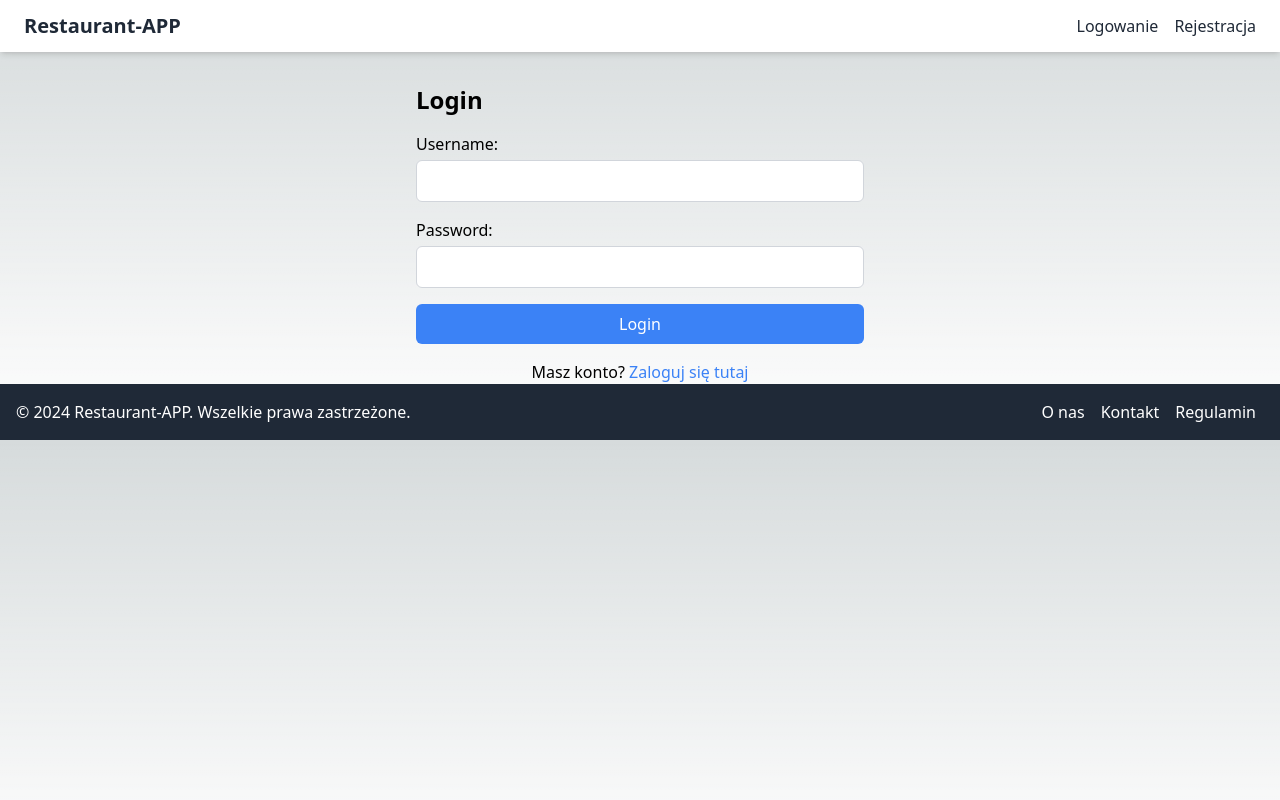
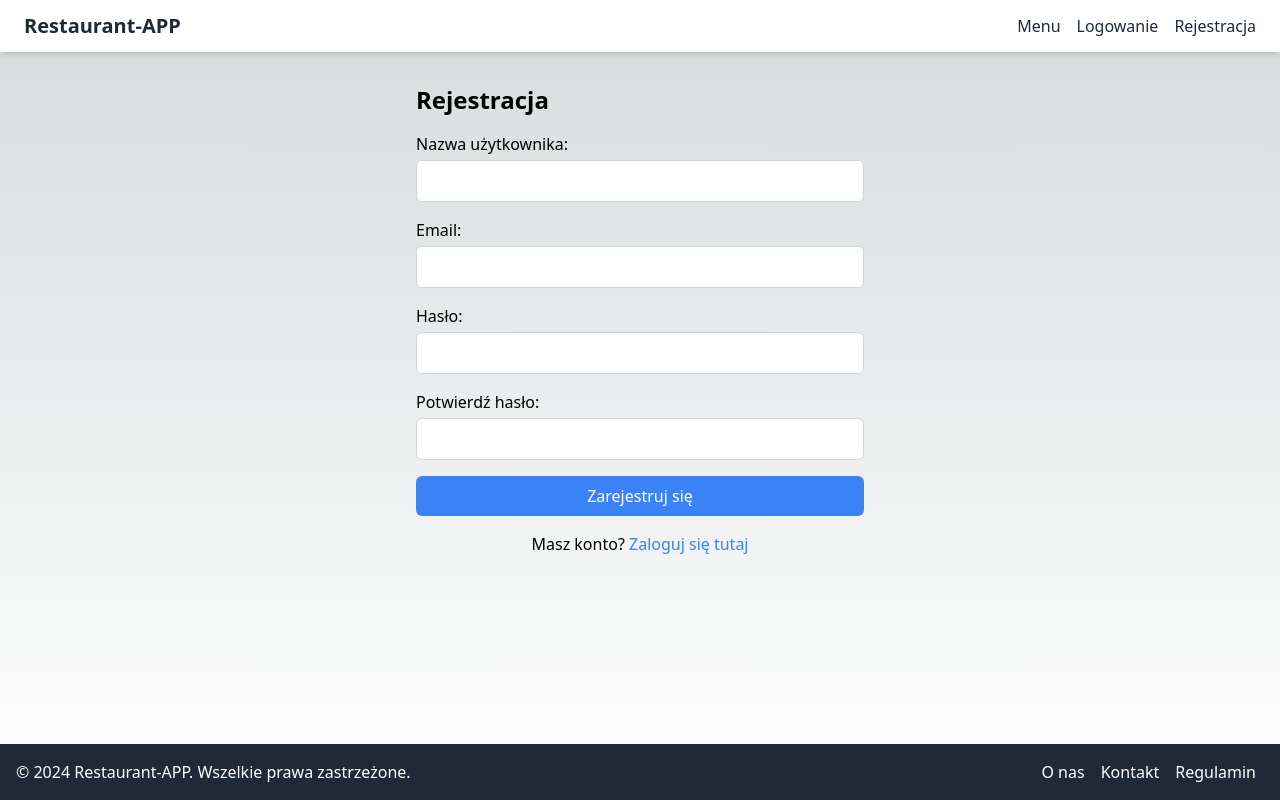
Before and after one commit to W-Worach/restaurant-web-app, a Next.js app: page /register in a window 1280 px wide. Built offline with nearby package versions, Linux system fonts and the light colour scheme.

Commit message:
login + register changes

```diff
--- a/components/auth/LoginForm.js
+++ b/components/auth/LoginForm.js
@@ -1,49 +1,71 @@
 import React, { useState } from 'react';
+import { useRouter } from 'next/router';
+import { login } from '../../services/authService';
 
 const LoginForm = () => {
   const [username, setUsername] = useState('');
   const [password, setPassword] = useState('');
+  const [loading, setLoading] = useState(false);
+  const [error, setError] = useState('');
+  const router = useRouter();
+
+  const validateForm = () => {
+    if (username.length === 0 || password.length === 0) {
+      setError('Nazwa użytkownika i hasło są wymagane.');
+      return false;
+    }
+    return true;
+  };
 
   const handleSubmit = async (e) => {
     e.preventDefault();
+    setError('');
+    if (!validateForm()) return;
+
+    setLoading(true);
     try {
       const response = await login(username, password);
-      console.log('Odpowiedź serwera:', response);
-
-      setusername('');
-      setPassword('');
+      localStorage.setItem('token', response.token);
+      router.push('/');
     } catch (error) {
-      console.error('Błąd podczas logowania', error);
+      console.error('Błąd podczas logowania:', error);
+      setError('Nieudane logowanie. Sprawdź swoje dane i spróbuj ponownie.');
     }
+    setLoading(false);
   };
 
   return (
     <div className="max-w-md mx-auto mt-8">
-      <h2 className="text-2xl font-bold mb-4">Logowanie</h2>
-      <form onSubmit={handleSubmit} className="space-y-4">
+      <h2 className="text-2xl font-bold mb-4">Login</h2>
+      {error && <p className="text-red-500">{error}</p>}
+      <form onSubmit={handleSubmit} className="space-y-4" aria-label="Formularz logowania">
         <div>
-          <label htmlFor="username" className="block mb-1">Nazwa użytkownika:</label>
+          <label htmlFor="username" className="block mb-1">Username:</label>
           <input
-            type="username"
+            type="text"
             id="username"
             value={username}
-            onChange={(e) => setUsername(e.target.value)}
+            onChange={(e) => setUsername(e.target.value.replace(/(<([^>]+)>)/gi, ""))}
             className="w-full border border-gray-300 rounded-md px-3 py-2 focus:outline-none focus:border-blue-500"
             required
+            aria-required="true"
           />
         </div>
         <div>
-          <label htmlFor="password" className="block mb-1">Hasło:</label>
+          <label htmlFor="password" className="block mb-1">Password:</label>
           <input
             type="password"
             id="password"
             value={password}
-            onChange={(e) => setPassword(e.target.value)}
+            onChange={(e) => setPassword(e.target.value.replace(/(<([^>]+)>)/gi, ""))}
             className="w-full border border-gray-300 rounded-md px-3 py-2 focus:outline-none focus:border-blue-500"
             required
+            aria-required="true"
           />
         </div>
-        <button type="submit" className="w-full bg-blue-500 text-white py-2 rounded-md hover:bg-blue-600 transition duration-300">Login</button>
+        <button type="submit" disabled={loading} className={`w-full py-2 rounded-md transition duration-300 ${loading ? 'bg-gray-500' : 'bg-blue-500 text-white hover:bg-blue-600'}`}>
+          {loading ? 'Logowanie...' : 'Login'}
+        </button>
       </form>
     </div>
   );
--- a/components/auth/RegisterForm.js
+++ b/components/auth/RegisterForm.js
@@ -1,57 +1,115 @@
 import React, { useState } from 'react';
-import { useRouter } from 'next/router'; // Import useRouter z next/router
-import { login } from '../services/authService'; // Upewnij się, że ścieżka jest poprawna
+import { useRouter } from 'next/router';
+import { register } from '../../services/authService';
 
-const LoginForm = () => {
+const RegisterForm = () => {
   const [username, setUsername] = useState('');
+  const [email, setEmail] = useState('');
   const [password, setPassword] = useState('');
-  const router = useRouter(); // Użyj hooka useRouter
+  const [confirmPassword, setConfirmPassword] = useState('');
+  const [loading, setLoading] = useState(false);
+  const [error, setError] = useState('');
+  const router = useRouter();
+
+  const validateForm = () => {
+    if (!username || !email || !password || !confirmPassword) {
+      setError('Wszystkie pola są wymagane.');
+      return false;
+    }
+    if (password !== confirmPassword) {
+      setError('Hasła nie są identyczne.');
+      return false;
+    }
+    /*
+    if (password.length < 8) {
+      setError('Hasło musi mieć co najmniej 8 znaków.');
+      return false;
+    }
+    const strongPassword = new RegExp('^(?=.*[a-z])(?=.*[A-Z])(?=.*[0-9])(?=.*[!@#\$%\^&\*])(?=.{8,})');
+    if (!strongPassword.test(password)) {
+      setError('Hasło musi zawierać małe i duże litery, cyfry oraz znaki specjalne.');
+      return false;
+    }
+    */
+    return true;
+  };
 
   const handleSubmit = async (e) => {
     e.preventDefault();
+    setError('');
+    if (!validateForm()) return;
+
+    setLoading(true);
     try {
-      const response = await login(username, password);
-      console.log('Zalogowano pomyślnie:', response);
-
-      // Zakładając, że token znajduje się w odpowiedzi jako response.token
-      localStorage.setItem('token', response.token); // Zapisz token w localStorage
-      router.push('/'); // Przekierowanie na stronę główną
+      const response = await register(username, email, password);
+      console.log('Rejestracja pomyślna:', response);
+      router.push('/login');
     } catch (error) {
-      console.error('Błąd podczas logowania:', error);
-      // Obsługa błędów (np. wyświetlenie komunikatu)
+      console.error('Błąd podczas rejestracji:', error);
+      setError('Rejestracja nieudana. Spróbuj ponownie.');
     }
+    setLoading(false);
   };
 
   return (
     <div className="max-w-md mx-auto mt-8">
-      <h2 className="text-2xl font-bold mb-4">Login</h2>
-      <form onSubmit={handleSubmit} className="space-y-4">
+      <h2 className="text-2xl font-bold mb-4">Rejestracja</h2>
+      {error && <p className="text-red-500">{error}</p>}
+      <form onSubmit={handleSubmit} className="space-y-4" aria-label="Formularz rejestracji">
         <div>
-          <label htmlFor="username" className="block mb-1">Username:</label>
+          <label htmlFor="username" className="block mb-1">Nazwa użytkownika:</label>
           <input
             type="text"
             id="username"
             value={username}
-            onChange={(e) => setUsername(e.target.value)}
+            onChange={(e) => setUsername(e.target.value.replace(/(<([^>]+)>)/gi, ""))}
             className="w-full border border-gray-300 rounded-md px-3 py-2 focus:outline-none focus:border-blue-500"
             required
+            aria-required="true"
           />
         </div>
         <div>
-          <label htmlFor="password" className="block mb-1">Password:</label>
+          <label htmlFor="email" className="block mb-1">Email:</label>
+          <input
+            type="email"
+            id="email"
+            value={email}
+            onChange={(e) => setEmail(e.target.value.replace(/(<([^>]+)>)/gi, ""))}
+            className="w-full border border-gray-300 rounded-md px-3 py-2 focus:outline-none focus:border-blue-500"
+            required
+            aria-required="true"
+          />
+        </div>
+        <div>
+          <label htmlFor="password" className="block mb-1">Hasło:</label>
           <input
             type="password"
             id="password"
             value={password}
-            onChange={(e) => setPassword(e.target.value)}
+            onChange={(e) => setPassword(e.target.value.replace(/(<([^>]+)>)/gi, ""))}
             className="w-full border border-gray-300 rounded-md px-3 py-2 focus:outline-none focus:border-blue-500"
             required
+            aria-required="true"
           />
         </div>
-        <button type="submit" className="w-full bg-blue-500 text-white py-2 rounded-md hover:bg-blue-600 transition duration-300">Login</button>
-      </form>
-    </div>
-  );
-};
+        <div>
+          <label htmlFor="confirmPassword" className="block mb-1">Potwierdź hasło:</label>
+          <input
+            type="password"
+            id="confirmPassword"
+            value={confirmPassword}
+            onChange={(e) => setConfirmPassword(e.target.value.replace(/(<([^>]+)>)/gi, ""))}
+            className="w-full border border-gray-300 rounded-md px-3 py-2 focus:outline-none focus:border-blue-500"
+            required
+            aria-required="true"
+          />
+        </div>
+        <button type="submit" disabled={loading} className={`w-full py-2 rounded-md transition duration-300 ${loading ? 'bg-gray-500 text-white' : 'bg-blue-500 text-white hover:bg-blue-600'}`}>
+            {loading ? 'Rejestrowanie...' : 'Zarejestruj się'}
+          </button>
+        </form>
+      </div>
+    );
+  };
 
-export default LoginForm;
+  export default RegisterForm;
--- /dev/null
+++ b/components/dishCard/dishList.js
@@ -0,0 +1,14 @@
+import React from 'react';
+import DishItem from './dishItem';
+
+const DishList = ({ items }) => {
+  return (
+    <ul className="grid grid-cols-1 md:grid-cols-2 lg:grid-cols-3 gap-6">
+      {items.map((item) => (
+        <DishItem key={item.id} item={item} />
+      ))}
+    </ul>
+  );
+};
+
+export default DishList;
--- a/components/layout/Header.js
+++ b/components/layout/Header.js
@@ -4,6 +4,7 @@ function Header() {
       <nav className="container mx-auto px-6 py-3 flex justify-between items-center">
         <a href="/" className="text-xl font-bold text-gray-800 hover:text-gray-700">Restaurant-APP</a>
         <div className="nav-links flex space-x-4">
+          <a href="/dishCard" className="text-gray-800 hover:text-blue-500">Menu</a>
           <a href="/login" className="text-gray-800 hover:text-blue-500">Logowanie</a>
           <a href="/register" className="text-gray-800 hover:text-blue-500">Rejestracja</a>
         </div>
--- a/components/layout/RootLayout.js
+++ b/components/layout/RootLayout.js
@@ -4,13 +4,16 @@ import Footer from './Footer';
 
 function RootLayout({ children }) {
   return (
-    <>
+    <div className='flex flex-col min-h-screen'>
+      <Head>
+        <title>Restaurant-WEB-APP</title>
+      </Head>
       <Header />
-      <main className='main-content'>
+      <main className='flex-1 main-content'>
         {children}
       </main>
       <Footer />
-    </>
+    </div>
   );
 }
 
--- a/services/authService.js
+++ b/services/authService.js
@@ -2,7 +2,7 @@ import config from "./_config";
 
 const login = async (username, password) => {
     try {
-      const url = config.apiUrl + '/api/auth/login';
+      const url = config.apiUrl + '/login-user';
 
       const response = await fetch(url, {
         method: 'POST',
@@ -21,9 +21,9 @@ const login = async (username, password) => {
     }
   };
 
-const register = async (email, password) => {
+const register = async (username, email, password) => {
     try {
-      const url = config.apiUrl + '/api/auth/register';
+      const url = config.apiUrl + '/register-user';
 
       const response = await fetch(url, {
         method: 'POST',
--- a/styles/globalsStyles.css
+++ b/styles/globalsStyles.css
@@ -6,14 +6,6 @@
   --foreground-rgb: 0, 0, 0;
   --background-start-rgb: 214, 219, 220;
   --background-end-rgb: 255, 255, 255;
-}
-
-@media (prefers-color-scheme: dark) {
-  :root {
-    --foreground-rgb: 255, 255, 255;
-    --background-start-rgb: 0, 0, 0;
-    --background-end-rgb: 0, 0, 0;
-  }
 }
 
 body {
```
Also changed, not shown: components/layout/Footer.js (line endings or trailing spaces), 1 other file (tests, documents, lock files or other folders).
